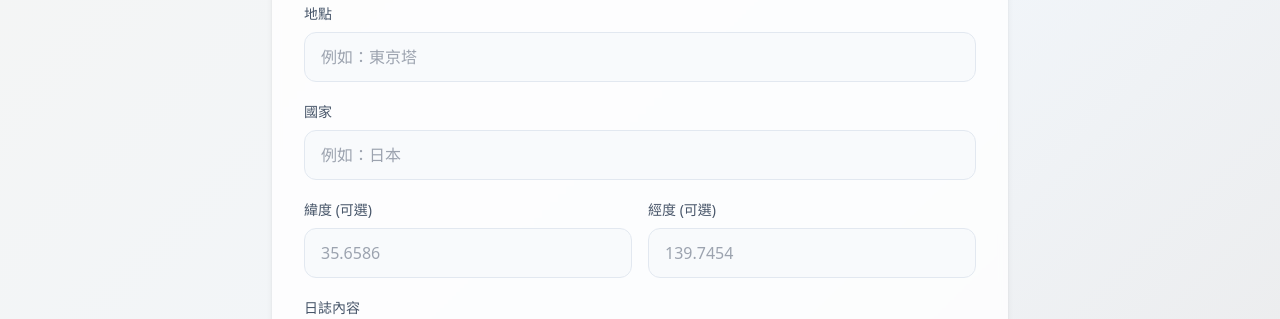
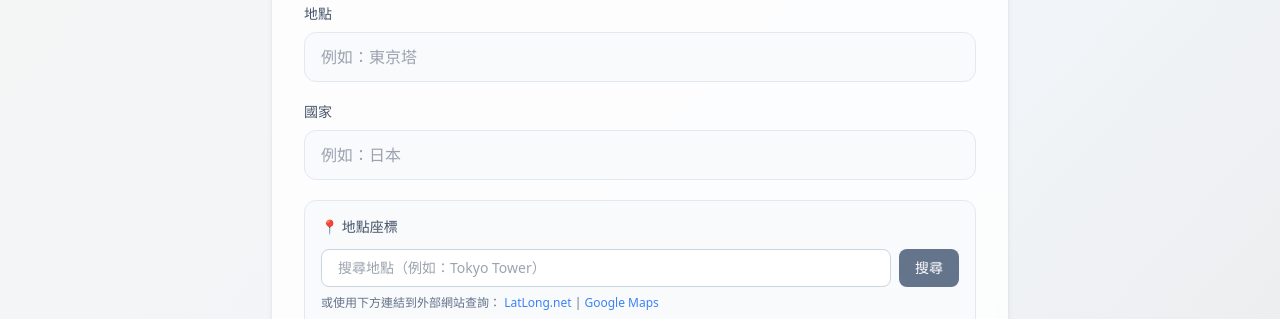
Before and after one commit to shane01526/Travel-Journal, a Flask app: page /add_journal in a window 1280 px wide. Shown: the part 288-607 px from the top of the page. Run offline with Flask 3, Linux system fonts and the light colour scheme; the visitor is signed in with stand-in values (Sample User, id 1); some libraries are stand-ins or nearby versions; grey boxes are pictures that could not be loaded.

Commit message:
Update add_journal.html

```diff
--- a/templates/add_journal.html
+++ b/templates/add_journal.html
@@ -49,17 +49,39 @@
                         class="w-full px-4 py-3 rounded-xl bg-slate-50 border border-slate-200 focus:outline-none focus:border-slate-400">
                 </div>
 
-                <div class="grid grid-cols-1 md:grid-cols-2 gap-4">
-                    <div>
-                        <label class="block text-slate-600 text-sm mb-2">緯度 (可選)</label>
-                        <input type="number" step="any" id="lat" placeholder="35.6586"
-                            class="w-full px-4 py-3 rounded-xl bg-slate-50 border border-slate-200 focus:outline-none focus:border-slate-400">
+                <!-- 座標搜尋區 -->
+                <div class="bg-slate-50 rounded-xl p-4 border border-slate-200">
+                    <label class="block text-slate-600 text-sm mb-3">📍 地點座標</label>
+
+                    <!-- 搜尋地點 -->
+                    <div class="mb-3">
+                        <div class="flex space-x-2">
+                            <input type="text" id="searchLocation" placeholder="搜尋地點（例如：Tokyo Tower）"
+                                class="flex-1 px-4 py-2 rounded-lg bg-white border border-slate-300 focus:outline-none focus:border-slate-400 text-sm">
+                            <button type="button" onclick="searchCoordinates()"
+                                class="px-4 py-2 bg-slate-500 hover:bg-slate-600 text-white rounded-lg transition-colors text-sm">
+                                搜尋
+                            </button>
+                        </div>
+                        <p class="text-xs text-slate-500 mt-2">或使用下方連結到外部網站查詢：
+                            <a href="https://www.latlong.net/" target="_blank" class="text-blue-500 hover:underline">LatLong.net</a> |
+                            <a href="https://www.google.com/maps" target="_blank" class="text-blue-500 hover:underline">Google Maps</a>
+                        </p>
                     </div>
-                    <div>
-                        <label class="block text-slate-600 text-sm mb-2">經度 (可選)</label>
-                        <input type="number" step="any" id="lng" placeholder="139.7454"
-                            class="w-full px-4 py-3 rounded-xl bg-slate-50 border border-slate-200 focus:outline-none focus:border-slate-400">
+
+                    <div class="grid grid-cols-2 gap-3">
+                        <div>
+                            <label class="block text-slate-500 text-xs mb-1">緯度 (Latitude)</label>
+                            <input type="number" step="any" id="lat" placeholder="35.6586"
+                                class="w-full px-3 py-2 rounded-lg bg-white border border-slate-300 focus:outline-none focus:border-slate-400 text-sm">
+                        </div>
+                        <div>
+                            <label class="block text-slate-500 text-xs mb-1">經度 (Longitude)</label>
+                            <input type="number" step="any" id="lng" placeholder="139.7454"
+                                class="w-full px-3 py-2 rounded-lg bg-white border border-slate-300 focus:outline-none focus:border-slate-400 text-sm">
+                        </div>
                     </div>
+                    <p class="text-xs text-slate-500 mt-2">💡 提示：點擊下方地圖也可直接選擇位置</p>
                 </div>
 
                 <div>
@@ -69,8 +91,8 @@
                 </div>
 
                 <div>
-                    <label class="block text-slate-600 text-sm mb-2">地圖選擇位置 (可選)</label>
-                    <div id="map" class="w-full h-64 rounded-xl"></div>
+                    <label class="block text-slate-600 text-sm mb-2">互動式地圖 (點擊選擇位置)</label>
+                    <div id="map" class="w-full h-64 rounded-xl border-2 border-slate-200"></div>
                 </div>
 
                 <div class="flex space-x-4 pt-4">
@@ -93,13 +115,57 @@
         }).addTo(map);
 
         let marker = null;
+
+        // 地圖點擊事件
         map.on('click', function(e) {
             const { lat, lng } = e.latlng;
+            updateMarkerAndInputs(lat, lng);
+        });
+
+        // 更新標記和輸入框
+        function updateMarkerAndInputs(lat, lng) {
             document.getElementById('lat').value = lat.toFixed(6);
             document.getElementById('lng').value = lng.toFixed(6);
 
             if (marker) marker.remove();
             marker = L.marker([lat, lng]).addTo(map);
+            map.setView([lat, lng], 13);
+        }
+
+        // 搜尋座標功能（使用 Nominatim API）
+        async function searchCoordinates() {
+            const searchTerm = document.getElementById('searchLocation').value.trim();
+            if (!searchTerm) {
+                alert('請輸入要搜尋的地點');
+                return;
+            }
+
+            try {
+                const response = await fetch(`https://nominatim.openstreetmap.org/search?format=json&q=${encodeURIComponent(searchTerm)}&limit=1`);
+                const data = await response.json();
+
+                if (data && data.length > 0) {
+                    const lat = parseFloat(data[0].lat);
+                    const lng = parseFloat(data[0].lon);
+                    updateMarkerAndInputs(lat, lng);
+
+                    // 顯示找到的地點名稱
+                    alert(`找到地點：${data[0].display_name}\n緯度：${lat}\n經度：${lng}`);
+                } else {
+                    alert('找不到該地點，請嘗試：\n1. 使用英文名稱\n2. 加入城市或國家（例如：Tokyo Tower, Japan）\n3. 使用外部連結查詢');
+                }
+            } catch (error) {
+                console.error('搜尋錯誤:', error);
+                alert('搜尋失敗，請稍後再試或使用外部連結');
+            }
+        }
+
+        // Enter 鍵搜尋
+        document.getElementById('searchLocation').addEventListener('keypress', function(e) {
+            if (e.key === 'Enter') {
+                e.preventDefault();
+                searchCoordinates();
+            }
         });
 
         // 預設日期為今日
@@ -118,20 +184,26 @@
                 content: document.getElementById('content').value
             };
 
+            console.log('提交資料:', data);
+
             try {
                 const res = await fetch('/api/journals', {
                     method: 'POST',
                     headers: { 'Content-Type': 'application/json' },
                     body: JSON.stringify(data)
                 });
+
                 const result = await res.json();
+                console.log('伺服器回應:', result);
 
                 if (result.success) {
+                    alert('日誌新增成功！');
                     window.location.href = '/dashboard';
                 } else {
-                    alert('新增失敗，請稍後再試');
+                    alert('新增失敗：' + (result.message || '請稍後再試'));
                 }
             } catch (err) {
+                console.error('提交錯誤:', err);
                 alert('伺服器錯誤，請稍後再試');
             }
         });
```
